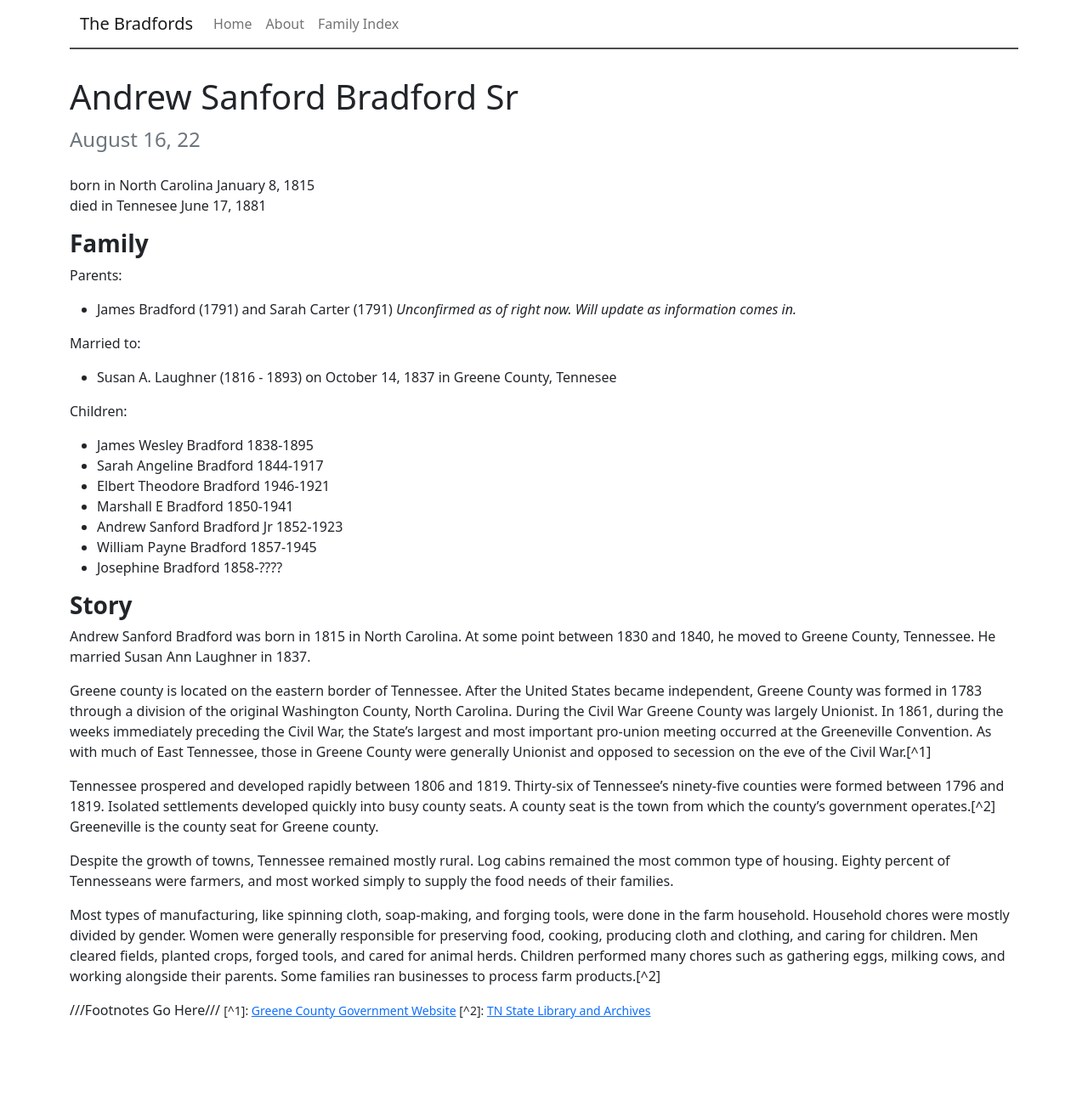
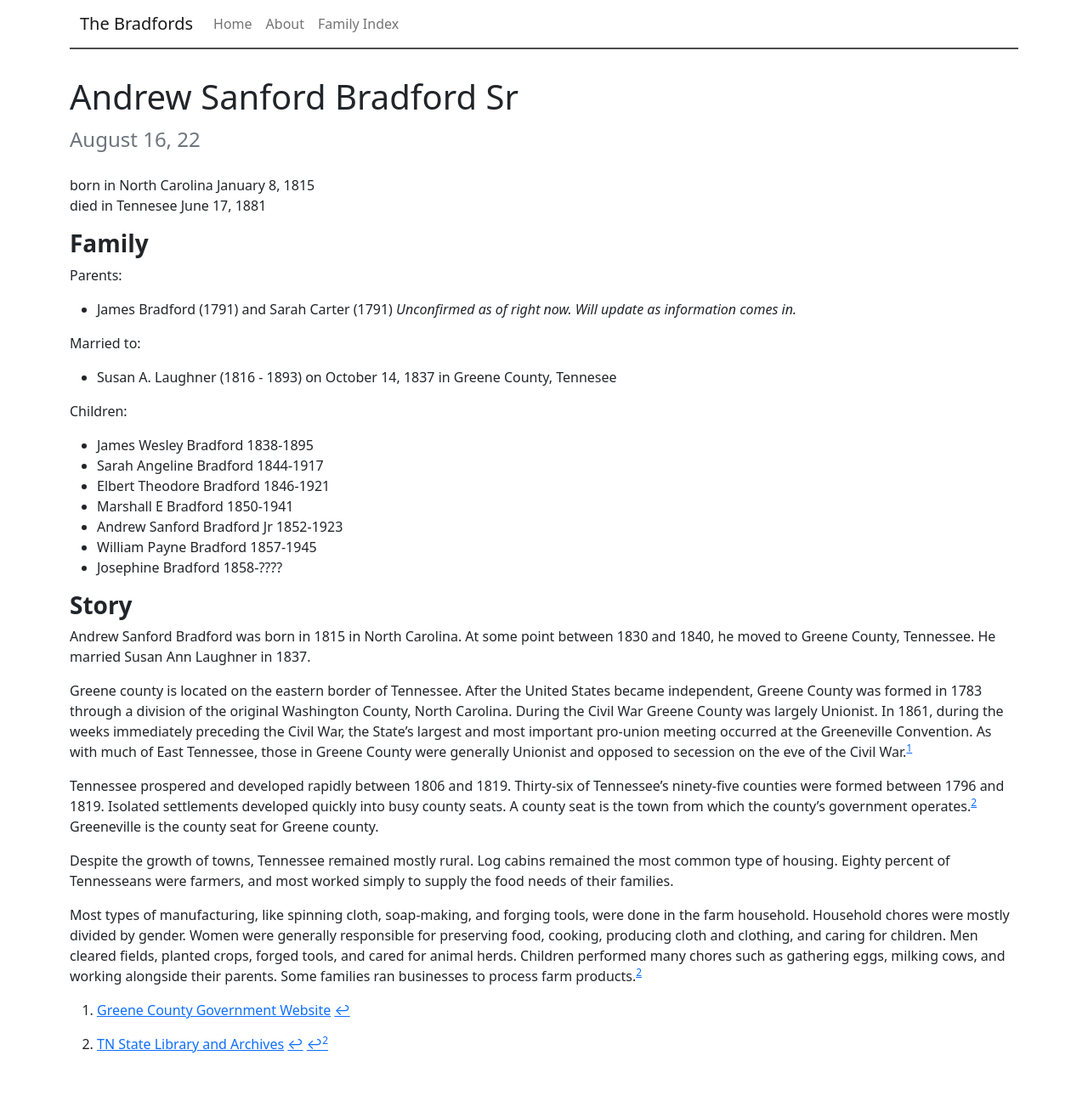
Before and after one commit to the-bradfords/the-bradfords.github.io, a Jekyll site: the page built from _posts/2022-08-16-Andrew-Sanford-Bradford-Sr.md, in a window 1280 px wide. Shown: the whole page at 85% size. Built offline with Jekyll 4.4.1, drawn with Linux system fonts in a browser that asks for light colours; before the commit the page ends 1249 px from its top, so only the background shows below that.

Commit message:
Update 2022-08-16-Andrew-Sanford-Bradford-Sr.md

```diff
--- a/_posts/2022-08-16-Andrew-Sanford-Bradford-Sr.md
+++ b/_posts/2022-08-16-Andrew-Sanford-Bradford-Sr.md
@@ -16,7 +16,7 @@ Married to:
 Children:
 - James Wesley Bradford 1838-1895
 - Sarah Angeline Bradford 1844-1917
-- Elbert Theodore Bradford 1946-1921
+- Elbert Theodore Bradford 1846-1921
 - Marshall E Bradford 1850-1941
 - Andrew Sanford Bradford Jr 1852-1923
 - William Payne Bradford 1857-1945
@@ -37,8 +37,6 @@ Most types of manufacturing, like spinning cloth, soap-making, and forging tools
 
 
 
-///Footnotes Go Here///
-<small>
+
 [^1]: [Greene County Government Website](https://www.greenecountytngov.com/greene-county-tennessee-history/)
 [^2]: [TN State Library and Archives](https://tnsoshistory.com/chapter4)
-</small>
```
